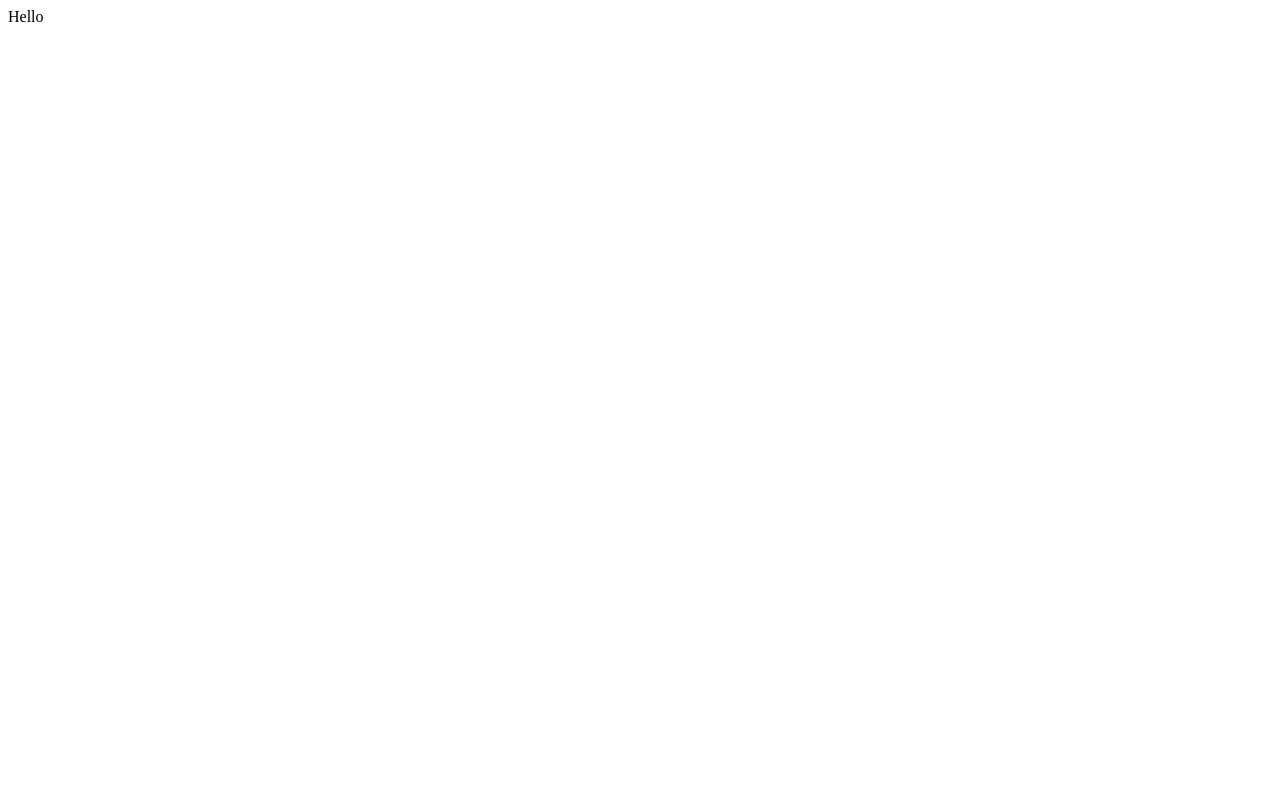
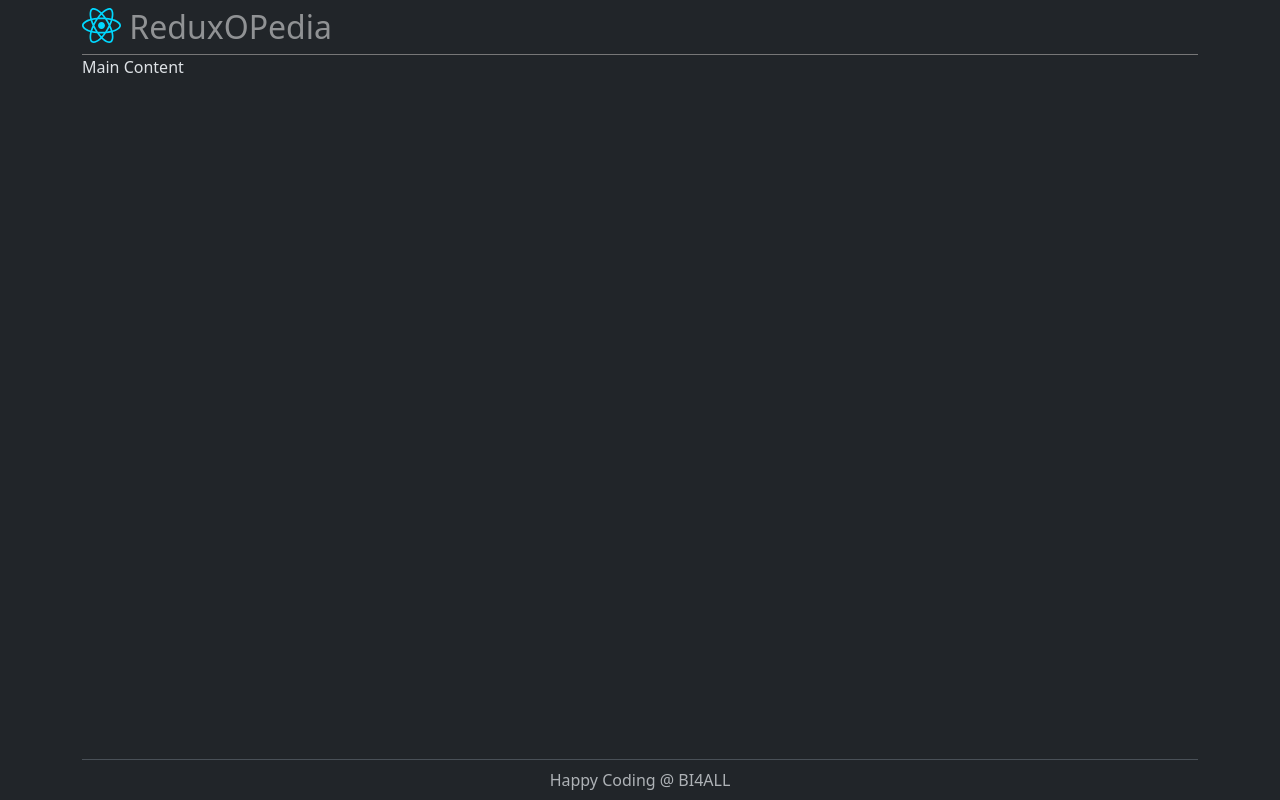
Before and after one commit to 404PeterSimoes/ReduxOPedia, a React (Vite) app: page / in a window 1280 px wide. Built offline with nearby package versions, Linux system fonts and the light colour scheme.

Commit message:
Section 10 - 154 - App Layout

```diff
--- a/index.html
+++ b/index.html
@@ -5,8 +5,23 @@
     <link rel="icon" type="image/svg+xml" href="/favicon.svg" />
     <meta name="viewport" content="width=device-width, initial-scale=1.0" />
     <title>reduxopedia</title>
+    <link
+      href="https://cdn.jsdelivr.net/npm/bootstrap@5.3.8/dist/css/bootstrap.min.css"
+      rel="stylesheet"
+      integrity="sha384-sRIl4kxILFvY47J16cr9ZwB07vP4J8+LH7qKQnuqkuIAvNWLzeN8tE5YBujZqJLB"
+      crossorigin="anonymous"
+    />
+    <link
+      rel="stylesheet"
+      href="https://cdn.jsdelivr.net/npm/bootstrap-icons@1.13.1/font/bootstrap-icons.min.css"
+    />
+    <script
+      src="https://cdn.jsdelivr.net/npm/bootstrap@5.3.8/dist/js/bootstrap.bundle.min.js"
+      integrity="sha384-FKyoEForCGlyvwx9Hj09JcYn3nv7wiPVlz7YYwJrWVcXK/BmnVDxM+D2scQbITxI"
+      crossorigin="anonymous"
+    ></script>
   </head>
-  <body>
+  <body data-bs-theme="dark" class="container">
     <div id="root"></div>
     <script type="module" src="/src/main.jsx"></script>
   </body>
--- /dev/null
+++ b/src/layout/Footer.jsx
@@ -0,0 +1,9 @@
+function Footer() {
+  return (
+    <div className="text-center border-top mt-3 py-2 text-muted">
+      Happy Coding @ BI4ALL
+    </div>
+  );
+}
+
+export default Footer;
--- /dev/null
+++ b/src/layout/Header.jsx
@@ -0,0 +1,12 @@
+import logo from '../assets/react.svg';
+
+function Header() {
+  return (
+    <div className="py-2 pl-2" style={{ borderBottom: '1px solid #777' }}>
+      <img src={logo} style={{ height: '35px', verticalAlign: 'top' }} />
+      <span className="h2 pt-4 m-2 text-white-50">ReduxOPedia</span>
+    </div>
+  );
+}
+
+export default Header;
--- a/src/main.jsx
+++ b/src/main.jsx
@@ -1,6 +1,14 @@
 import { StrictMode } from 'react';
 import { createRoot } from 'react-dom/client';
+import Header from './layout/Header';
+import Footer from './layout/Footer';
 
 createRoot(document.getElementById('root')).render(
-  <StrictMode>Hello</StrictMode>,
+  <StrictMode>
+    <div className="d-flex flex-column min-vh-100">
+      <Header />
+      <main className="flex-grow-1">Main Content</main>
+      <Footer />
+    </div>
+  </StrictMode>,
 );
```
